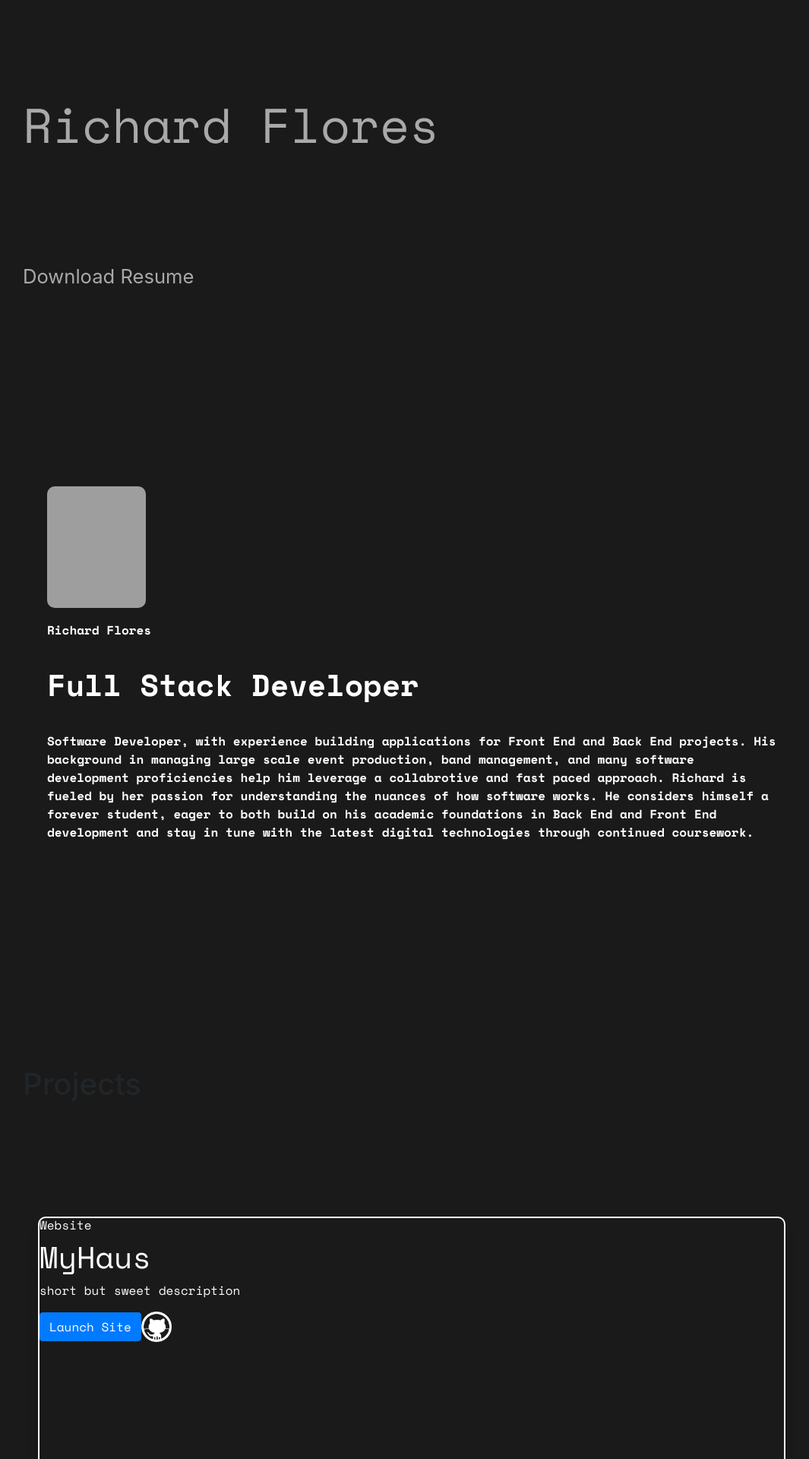
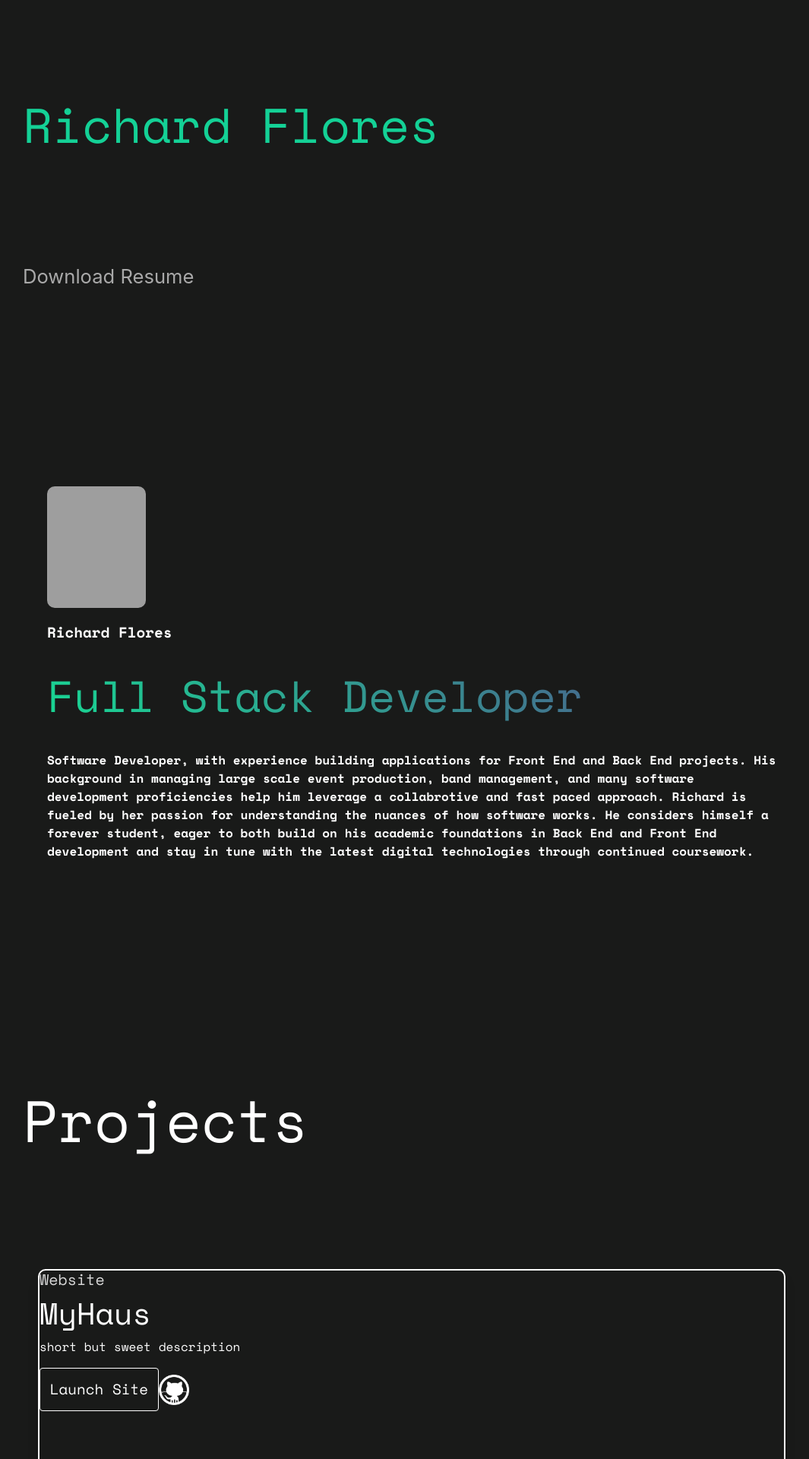
Before and after one commit to Richardflores009/new-portfolio, a React (Create React App) app: page / in a window 1280 px wide. Shown: the part 160-2080 px from the top of the page at 76% size, without its empty margins (98-1163 px from the left). Built offline with nearby package versions, Linux system fonts and the light colour scheme; grey boxes are pictures that could not be loaded.

Commit message:
added color to typewriter and graidient for about title

```diff
--- a/src/components/Home.js
+++ b/src/components/Home.js
@@ -104,28 +104,18 @@ function Home() {
             </section>
             {/* project section */}
             <div className="grids">
-             <h1>Projects</h1>
+             <h1 className="projectTitle">Projects</h1>
              {projects.map(project =>
              <div key={project.id} data-aos="fade-up" data-aos-easing="ease-in-out" className="boxes">
-                 <h6>Website</h6>
+                 <h5>Website</h5>
                  <h1>{project.name}</h1>
                  <p>{project.description}</p>
                  {/* <img src={project.image}></img> */}
-                 <Button className="projectButton" href={project.deployed}>Launch Site</Button>
-                 <a href={project.github}><img className="mx-auto" style={{color: "white"}} src={githubLogo} alt="Github Link"height="40" width="40"/></a>
+                 <Button  className="projectButton" href={project.deployed}>Launch Site</Button>
+                 <a href={project.github}><img className="mx-auto"  src={githubLogo} alt="Github Link"height="40" width="40"/></a>
              </div>)}
-                {/* <div data-aos="fade-up" data-aos-easing="ease-in-out" className="boxes">1</div>
-                <div data-aos="fade-up" data-aos-easing="ease-in-out" className="boxes">2</div>
-                <div data-aos="fade-up" data-aos-easing="ease-in-out" className="boxes">3</div>
-                <div data-aos="fade-up" data-aos-easing="ease-in-out" className="boxes">4</div>
-                <div data-aos="fade-up" data-aos-easing="ease-in-out" className="boxes">5</div>
-                <div data-aos="fade-up" data-aos-easing="ease-in-out" className="boxes">6</div>
-                <div data-aos="fade-up" data-aos-easing="ease-in-out" className="boxes">7</div> */}
             </div>
             {/* contact me */}
-
-
-
 
                 <div className="mainContainer">
                 <div class="container">
--- a/src/components/css/Main.css
+++ b/src/components/css/Main.css
@@ -9,6 +9,10 @@
   }
 
 /* hero section for auto typing code */
+
+
+
+
 .hero {
     padding: 0px 10vw 75px;
     display: grid;
@@ -16,13 +20,38 @@
     grid-template-columns: 1fr;
     grid-template-rows: 1.3fr 1fr 1fr;
 }
-
+.typewrite{
+    color: #54478c;
+    animation: color-change 20s infinite;
+}
 .typer {
+    color: #54478c;
     font-family: 'Space Mono',sans-serif;
-    color: darkgray;
+    animation: color-change 20s infinite;
     font-size: 5vw;
     margin: auto 0px;
     max-width: 80vw;
+}
+@keyframes color-change {
+    0% { color: #54478c; }
+    10% { color: #2c699a; }
+    20% { color: #048ba8; }
+    30% { color: #0db39e; }
+    40% { color: #16db93; }
+    50% { color: #83e377; }
+    60% { color: #b9e769; }
+    70% { color: #efea5a; }
+    80% { color: #f1c453; }
+    90% { color: #f29e4c; }
+    80% { color: #f1c453; }
+    70% { color: #efea5a; }
+    60% { color: #b9e769; }
+    50% { color: #83e377; }
+    40% { color: #16db93; }
+    30% { color: #0db39e; }
+    20% { color: #048ba8; }
+    10% { color: #2c699a; }
+    0% { color: #54478c; }
 }
 
 .download {
@@ -68,16 +97,35 @@
 
 .name {
     font-family: 'Space Mono',sans-serif;
+    font-size: 1.5vw;
     font-weight: bold;
     color: white;
     padding: 0px 0px 30px 0px;
 }
 .jobTitle{
+    font-size: 4.5vw;
     font-family: 'Space Mono',sans-serif;
-    font-weight: bold;
     color: white;
     padding: 0px 0px 30px 0px;
+    /* Fallback: Set a background color. */
+  background-color: red;
+
+  /* Create the gradient. */
+  background-image: linear-gradient(45deg, #16db93,  #54478c);
+
+  /* Set the background size and repeat properties. */
+  background-size: 100%;
+  background-repeat: repeat;
+
+  /* Use the text as a mask for the background. */
+  /* This will show the gradient as a text color rather than element bg. */
+  -webkit-background-clip: text;
+  -webkit-text-fill-color: transparent;
+  -moz-background-clip: text;
+  -moz-text-fill-color: transparent;
 }
+
+
 .aboutMeText{
     font-family: 'Space Mono',sans-serif;
     font-weight: bold;
@@ -86,6 +134,11 @@
 }
 
 /* Project grid styles */
+.projectTitle {
+    font-family: 'Space Mono',sans-serif;
+    color: white;
+    font-size: 6vw;
+}
 
 .boxes{
     margin: 20px;
@@ -115,9 +168,9 @@
 
   }
 
-  .boxes h6 {
+  .boxes h5 {
     font-family: 'Space Mono',sans-serif;
-    color: white;
+    color: #d9d9d9;
 }
 
 .boxes h1 {
@@ -131,10 +184,20 @@
 }
 
 .boxes .projectButton {
+    padding: 1vw 1vw;
+    font-size: 1.5vw;
+    font-weight: 400;
     font-family: 'Space Mono', sans-serif;
     color: white;
-  }
+    background-color: #191a19;
+    border:1.5px solid white;
+}
 
+
+.boxes .projectButton:hover {
+    background-color: white;
+    color:  #191a19;
+}
   /* contact form  */
 
   .mainContainer {
```
Also changed, not shown: src/components/ProjectInfo/img/github.jpeg (deleted), 1 other file (tests, documents, lock files or other folders).
